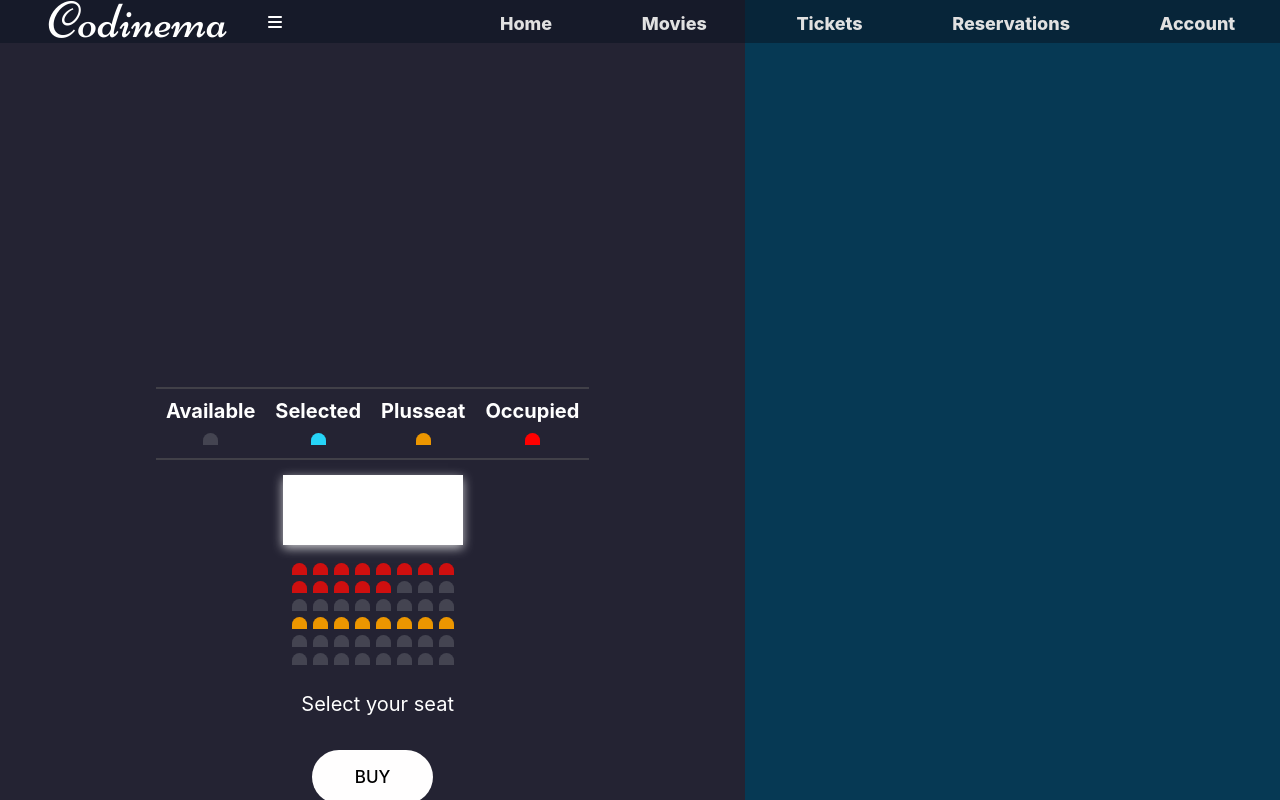
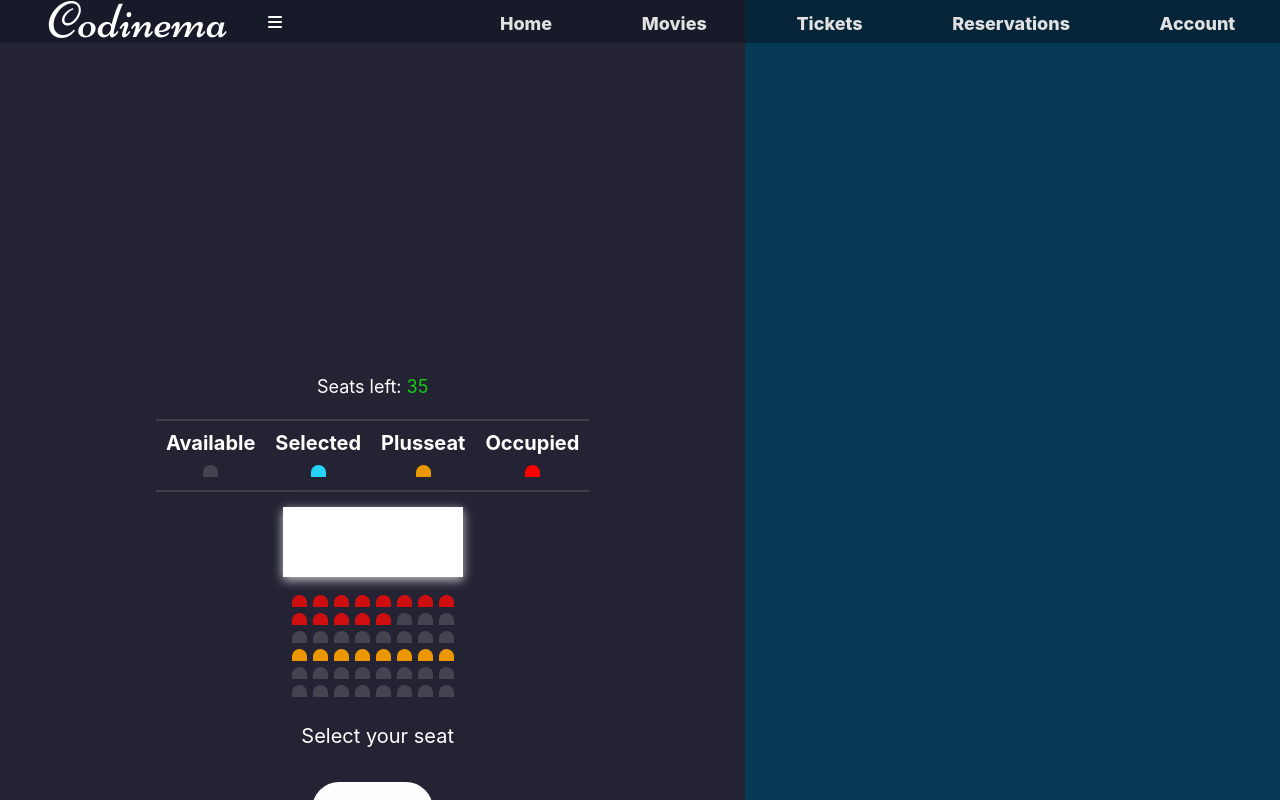
Before and after one commit to RogeSocial/cinema-project, a React (Vite) app in the folder client/: page /reserve in a window 1280 px wide. Shown: the top 800 px of the page. Built offline with nearby package versions, Linux system fonts and the light colour scheme; a web font is replaced by a local one.

Commit message:
seat status on reserve page

```diff
--- a/client/src/pages/Reserve.jsx
+++ b/client/src/pages/Reserve.jsx
@@ -5,24 +5,28 @@ import '../styles/home.css'
 function Seats() {
     const [seats, setSeats] = useState([]);
     const [message, setMessage] = useState('Select your seat');
+    const [occupiedSeats, setOccupiedSeats] = useState(0)
 
     // Initialize the seats state variable
     useEffect(() => {
-        const newSeats = [];
+        let newSeats = [];
+        let occupied = 0;
         for (let i = 0; i < 6; i++) {
             for (let j = 0; j < 8; j++) {
-                let occupied = false;
+                let isOccupied = false;
                 if (i * 8 + j + 1 <= 13) {
-                    occupied = true;
+                    isOccupied = true;
+                    occupied++
                 }
                 let plusSeat = false;
                 if (i === 3) {
                     plusSeat = true;
                 }
 
-                newSeats.push({ id: i * 8 + j + 1, seat: j + 1, row: i + 1, occupied: occupied, selected: false, available: true, plusSeat: plusSeat });
+                newSeats.push({ id: i * 8 + j + 1, seat: j + 1, row: i + 1, occupied: isOccupied, selected: false, available: true, plusSeat: plusSeat });
             }
         }
+        setOccupiedSeats(48 - occupied);
         setSeats(newSeats);
     }, []);
 
@@ -47,6 +51,8 @@ function Seats() {
 
     return (
         <section className='reserveSection'>
+
+            <div className="seatsStatus"> Seats left: <span>{occupiedSeats}</span> </div>
 
             <div className="seatsContainer">
             <div className="showCaseSeat">
--- a/client/src/styles/reserve.css
+++ b/client/src/styles/reserve.css
@@ -114,6 +114,15 @@
     margin-left: auto;
 }
 
+.seatsStatus {
+    font-size: 18px;
+    padding: 20px;
+}
+
+.seatsStatus span {
+    color: rgb(22, 204, 22);
+}
+
 @media screen and (max-width: 550px) {
 
     .showCaseSeat h3 {
```
